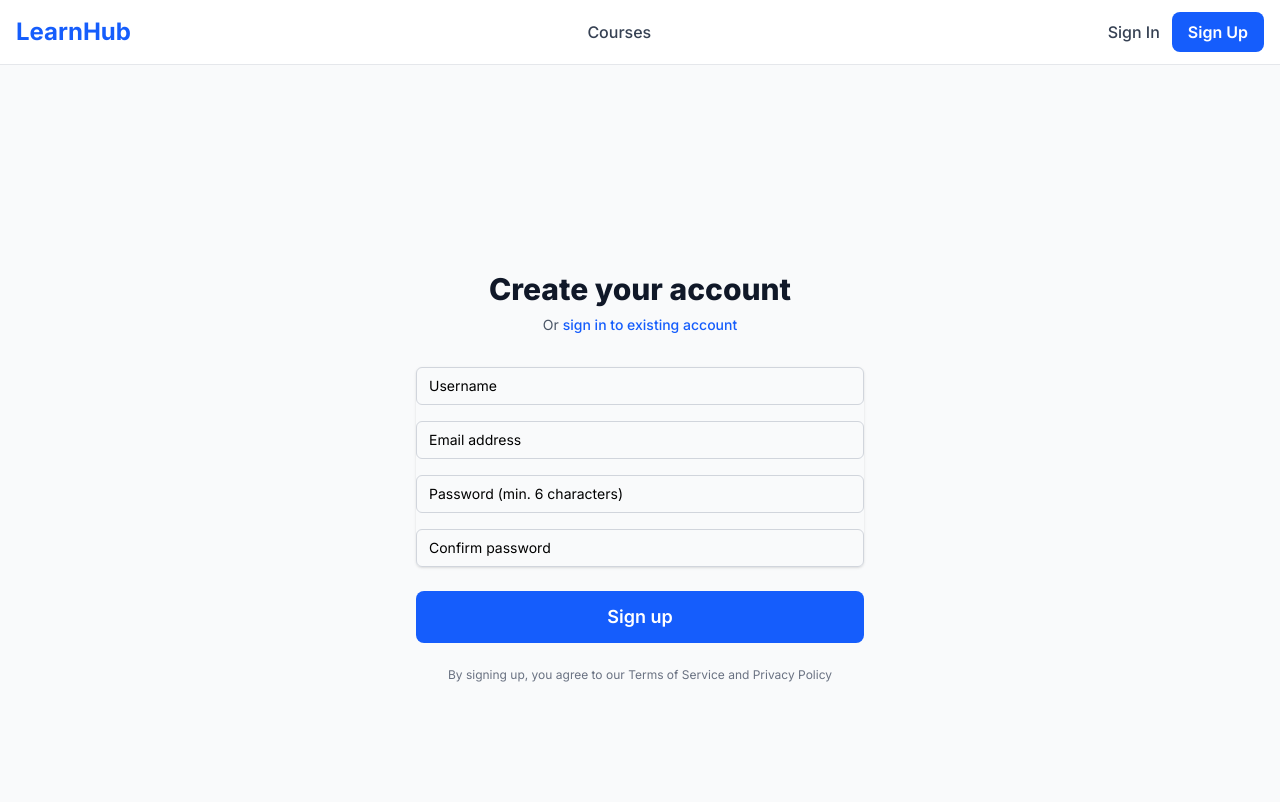
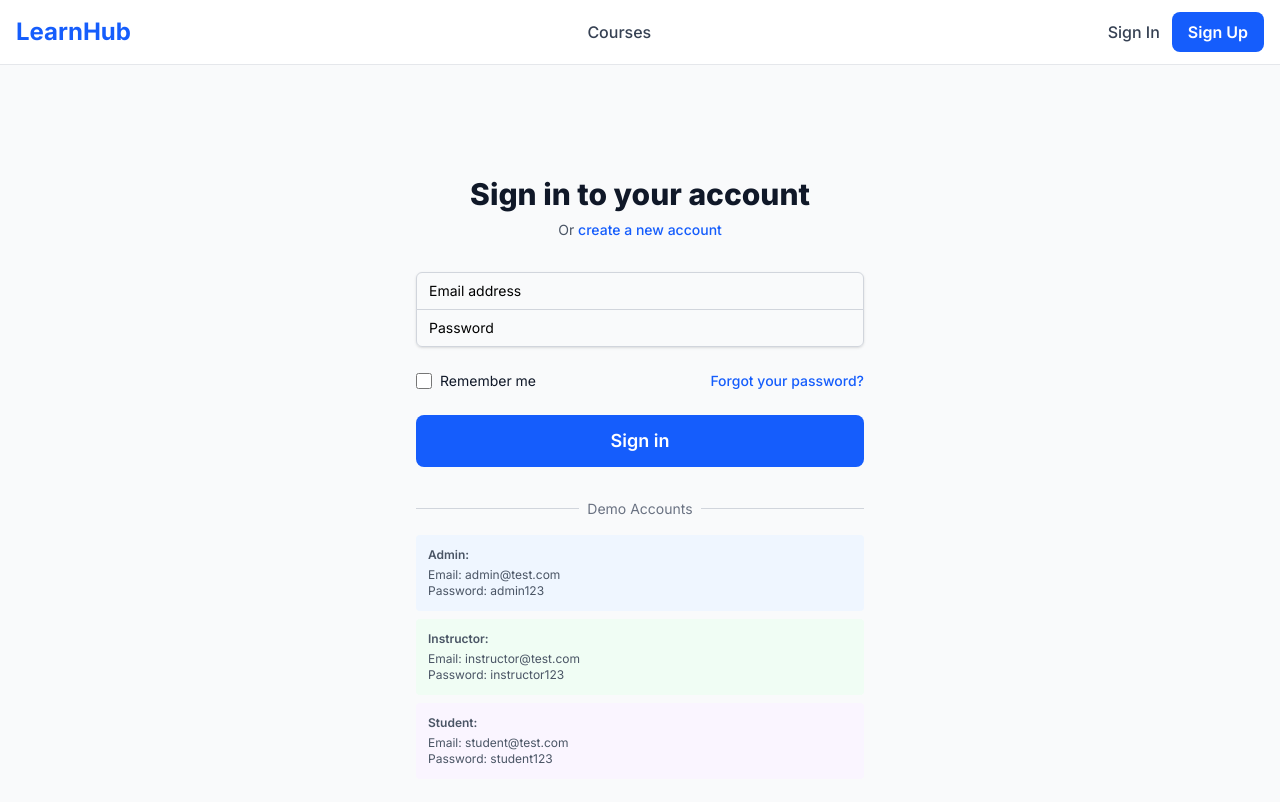
Before and after one commit to sawanda19/web_course, a Next.js app: page /signin in a window 1280 px wide. Shown: the top 802 px of the page. Built offline with nearby package versions, Linux system fonts and the light colour scheme; no server answers.

Commit message:
Update page.tsx

```diff
--- a/app/(auth)/signin/page.tsx
+++ b/app/(auth)/signin/page.tsx
@@ -6,14 +6,12 @@ import { useRouter } from 'next/navigation';
 import Link from 'next/link';
 import Button from '@/components/ui/Button';
 
-export default function SignUpPage() {
+export default function SignInPage() {
   const router = useRouter();
   const { data: session, status } = useSession();
   const [formData, setFormData] = useState({
-    username: '',
     email: '',
     password: '',
-    confirmPassword: '',
   });
   const [error, setError] = useState('');
   const [isLoading, setIsLoading] = useState(false);
@@ -27,54 +25,23 @@ export default function SignUpPage() {
   const handleSubmit = async (e: React.FormEvent) => {
     e.preventDefault();
     setError('');
-
-    if (formData.password !== formData.confirmPassword) {
-      setError('Passwords do not match');
-      return;
-    }
-
-    if (formData.password.length < 6) {
-      setError('Password must be at least 6 characters');
-      return;
-    }
-
     setIsLoading(true);
 
     try {
-      const res = await fetch('/api/auth/signup', {
-        method: 'POST',
-        headers: {
-          'Content-Type': 'application/json',
-        },
-        body: JSON.stringify({
-          username: formData.username,
-          email: formData.email,
-          password: formData.password,
-        }),
-      });
-
-      const data = await res.json();
-
-      if (!res.ok) {
-        setError(data.error || 'Something went wrong');
-        setIsLoading(false);
-        return;
-      }
-
-      // Auto sign in after successful registration
       const result = await signIn('credentials', {
         redirect: false,
         email: formData.email,
         password: formData.password,
       });
 
-      if (result?.ok) {
+      if (result?.error) {
+        setError('Invalid email or password');
+      } else if (result?.ok) {
         router.push('/dashboard');
-      } else {
-        router.push('/signin');
       }
     } catch (err) {
       setError('An error occurred. Please try again.');
+    } finally {
       setIsLoading(false);
     }
   };
@@ -103,12 +70,12 @@ export default function SignUpPage() {
       <div className="max-w-md w-full space-y-8">
         <div>
           <h2 className="mt-6 text-center text-3xl font-extrabold text-gray-900">
-            Create your account
+            Sign in to your account
           </h2>
           <p className="mt-2 text-center text-sm text-gray-600">
             Or{' '}
-            <Link href="/signin" className="font-medium text-blue-600 hover:text-blue-500">
-              sign in to existing account
+            <Link href="/signup" className="font-medium text-blue-600 hover:text-blue-500">
+              create a new account
             </Link>
           </p>
         </div>
@@ -120,22 +87,7 @@ export default function SignUpPage() {
             </div>
           )}
 
-          <div className="rounded-md shadow-sm space-y-4">
-            <div>
-              <label htmlFor="username" className="sr-only">
-                Username
-              </label>
-              <input
-                id="username"
-                name="username"
-                type="text"
-                required
-                value={formData.username}
-                onChange={handleChange}
-                className="appearance-none relative block w-full px-3 py-2 border border-gray-300 placeholder-gray-500 text-gray-900 rounded-md focus:outline-none focus:ring-blue-500 focus:border-blue-500 focus:z-10 sm:text-sm"
-                placeholder="Username"
-              />
-            </div>
+          <div className="rounded-md shadow-sm -space-y-px">
             <div>
               <label htmlFor="email" className="sr-only">
                 Email address
@@ -148,7 +100,7 @@ export default function SignUpPage() {
                 required
                 value={formData.email}
                 onChange={handleChange}
-                className="appearance-none relative block w-full px-3 py-2 border border-gray-300 placeholder-gray-500 text-gray-900 rounded-md focus:outline-none focus:ring-blue-500 focus:border-blue-500 focus:z-10 sm:text-sm"
+                className="appearance-none rounded-none relative block w-full px-3 py-2 border border-gray-300 placeholder-gray-500 text-gray-900 rounded-t-md focus:outline-none focus:ring-blue-500 focus:border-blue-500 focus:z-10 sm:text-sm"
                 placeholder="Email address"
               />
             </div>
@@ -160,29 +112,33 @@ export default function SignUpPage() {
                 id="password"
                 name="password"
                 type="password"
-                autoComplete="new-password"
+                autoComplete="current-password"
                 required
                 value={formData.password}
                 onChange={handleChange}
-                className="appearance-none relative block w-full px-3 py-2 border border-gray-300 placeholder-gray-500 text-gray-900 rounded-md focus:outline-none focus:ring-blue-500 focus:border-blue-500 focus:z-10 sm:text-sm"
-                placeholder="Password (min. 6 characters)"
+                className="appearance-none rounded-none relative block w-full px-3 py-2 border border-gray-300 placeholder-gray-500 text-gray-900 rounded-b-md focus:outline-none focus:ring-blue-500 focus:border-blue-500 focus:z-10 sm:text-sm"
+                placeholder="Password"
               />
             </div>
-            <div>
-              <label htmlFor="confirmPassword" className="sr-only">
-                Confirm Password
+          </div>
+
+          <div className="flex items-center justify-between">
+            <div className="flex items-center">
+              <input
+                id="remember-me"
+                name="remember-me"
+                type="checkbox"
+                className="h-4 w-4 text-blue-600 focus:ring-blue-500 border-gray-300 rounded"
+              />
+              <label htmlFor="remember-me" className="ml-2 block text-sm text-gray-900">
+                Remember me
               </label>
-              <input
-                id="confirmPassword"
-                name="confirmPassword"
-                type="password"
-                autoComplete="new-password"
-                required
-                value={formData.confirmPassword}
-                onChange={handleChange}
-                className="appearance-none relative block w-full px-3 py-2 border border-gray-300 placeholder-gray-500 text-gray-900 rounded-md focus:outline-none focus:ring-blue-500 focus:border-blue-500 focus:z-10 sm:text-sm"
-                placeholder="Confirm password"
-              />
+            </div>
+
+            <div className="text-sm">
+              <a href="#" className="font-medium text-blue-600 hover:text-blue-500">
+                Forgot your password?
+              </a>
             </div>
           </div>
 
@@ -194,14 +150,39 @@ export default function SignUpPage() {
               isLoading={isLoading}
               className="w-full"
             >
-              Sign up
+              Sign in
             </Button>
           </div>
+        </form>
 
-          <div className="text-xs text-center text-gray-500">
-            By signing up, you agree to our Terms of Service and Privacy Policy
+        <div className="mt-6">
+          <div className="relative">
+            <div className="absolute inset-0 flex items-center">
+              <div className="w-full border-t border-gray-300" />
+            </div>
+            <div className="relative flex justify-center text-sm">
+              <span className="px-2 bg-gray-50 text-gray-500">Demo Accounts</span>
+            </div>
           </div>
-        </form>
+
+          <div className="mt-4 space-y-2">
+            <div className="text-xs text-gray-600 bg-blue-50 p-3 rounded">
+              <p className="font-semibold mb-1">Admin:</p>
+              <p>Email: admin@test.com</p>
+              <p>Password: admin123</p>
+            </div>
+            <div className="text-xs text-gray-600 bg-green-50 p-3 rounded">
+              <p className="font-semibold mb-1">Instructor:</p>
+              <p>Email: instructor@test.com</p>
+              <p>Password: instructor123</p>
+            </div>
+            <div className="text-xs text-gray-600 bg-purple-50 p-3 rounded">
+              <p className="font-semibold mb-1">Student:</p>
+              <p>Email: student@test.com</p>
+              <p>Password: student123</p>
+            </div>
+          </div>
+        </div>
       </div>
     </div>
   );
```
